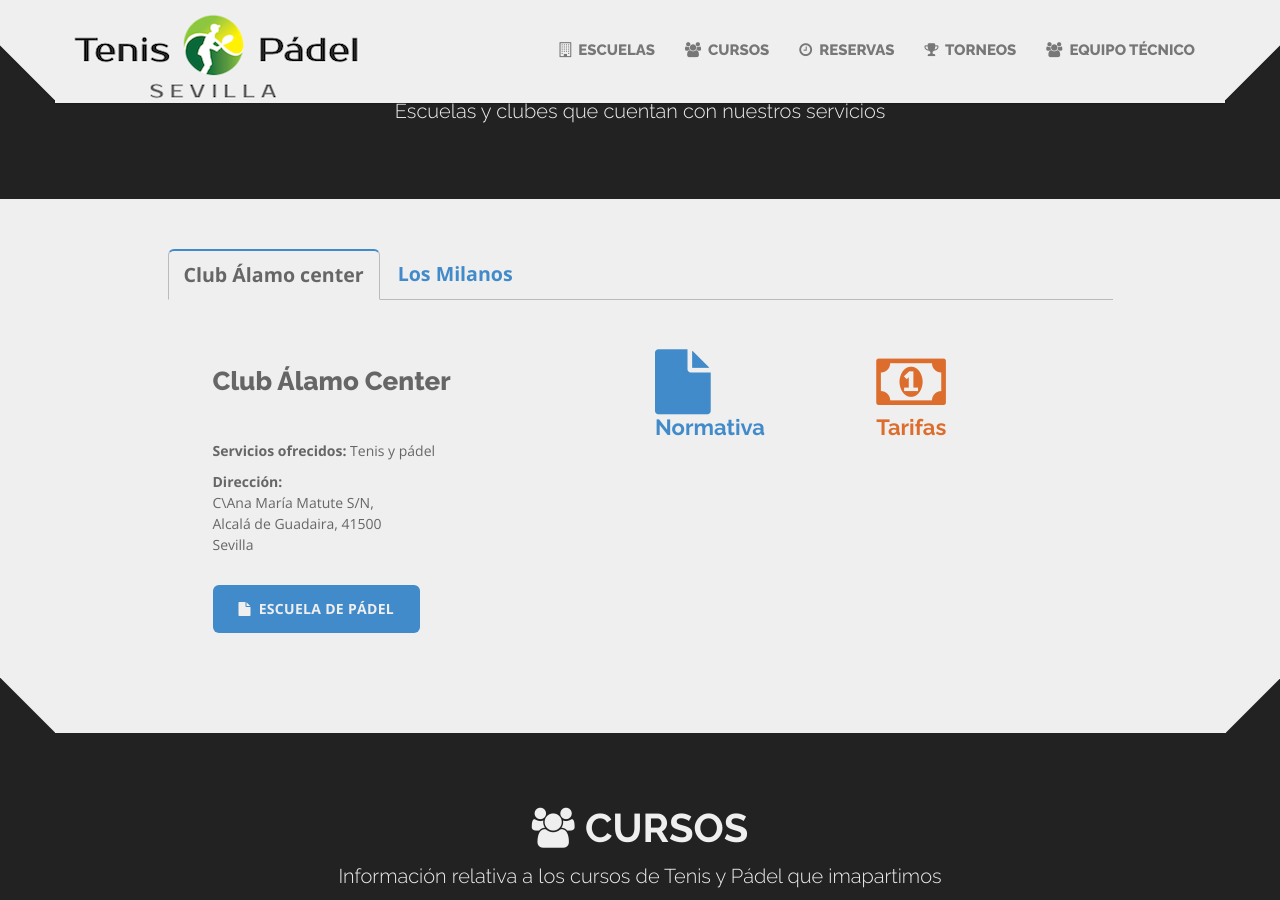
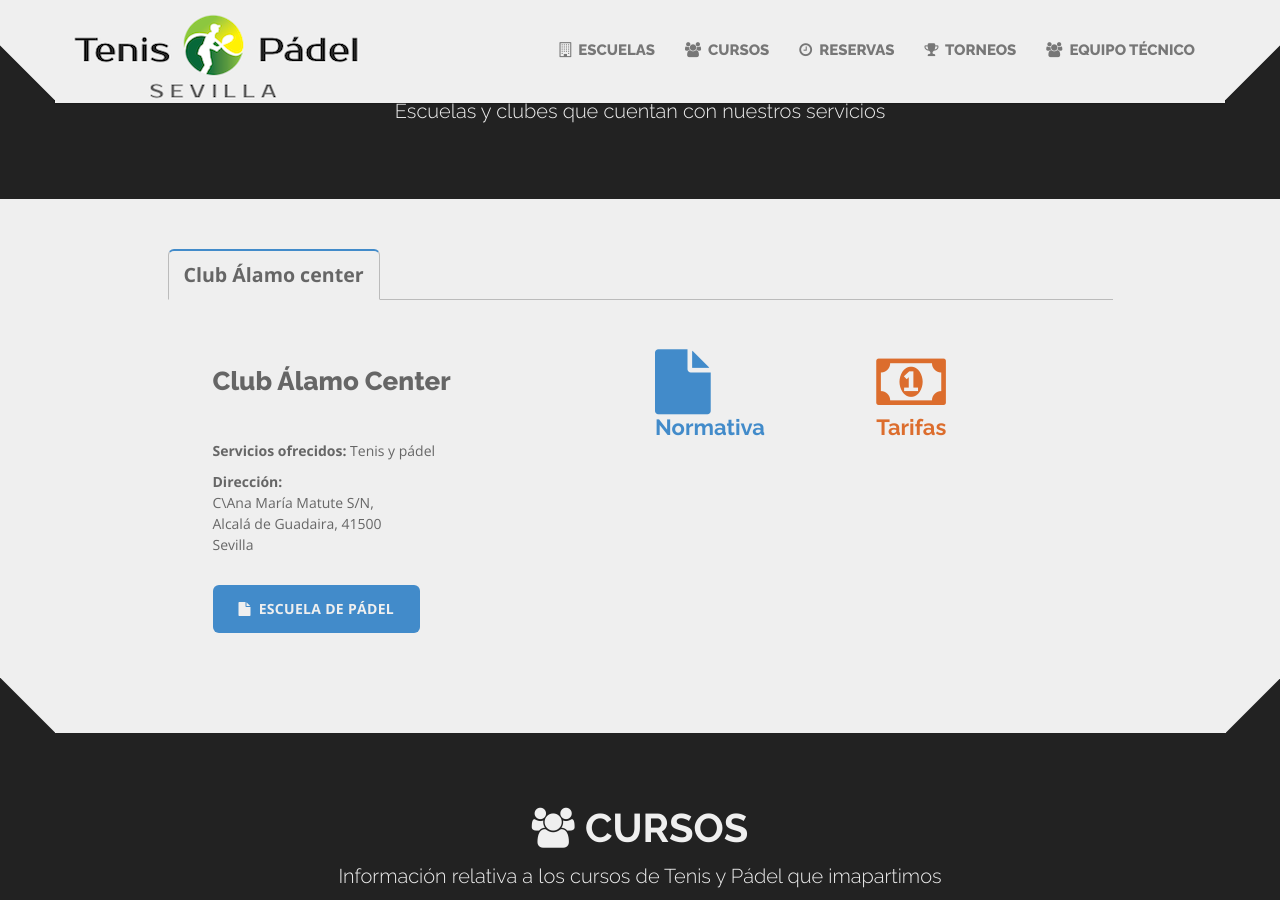
Before and after one commit to AlbertoGarciaSanchez/tenispadel, a Jekyll site: the page built from index.html, in a window 1280 px wide and 900 px high, scrolled down 1440 px. Built offline with Jekyll 4.4.1, drawn with Linux system fonts in a browser that asks for light colours; nearby versions of some CDN libraries; library files that are not in the unit come from our copies.

Commit message:
deleted milanos

```diff
--- a/index.html
+++ b/index.html
@@ -127,7 +127,7 @@ id: main
      <div class="col-sm-12 col-md-offset-1 col-md-10">
        <ul class="nav nav-tabs" id="myTab" style="font-size: 1.4em; font-weight: bold;">
         <li class="active"><a data-toggle="tab" href="#alamo">Club Álamo center</a></li>
-        <li class=""><a data-toggle="tab" href="#milanos">Los Milanos</a></li>
+        <!--<li class=""><a data-toggle="tab" href="#milanos">Los Milanos</a></li> -->
         <!-- <li class=""><a data-toggle="tab" href="#moron">Club Morón 85</a></li> -->
       </ul>
       <div class="tab-content" id="myTabContent" style="padding: 30px;">
```
